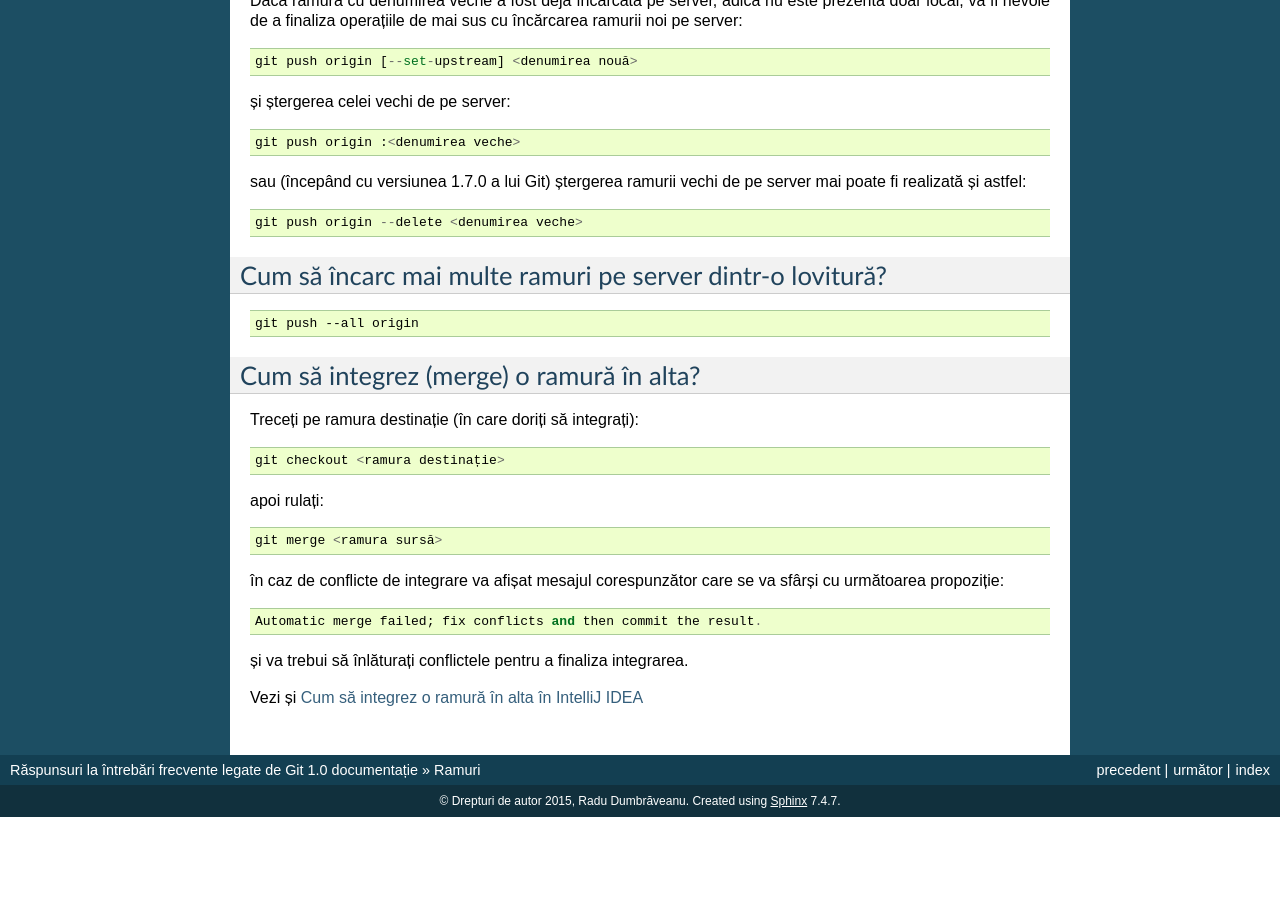
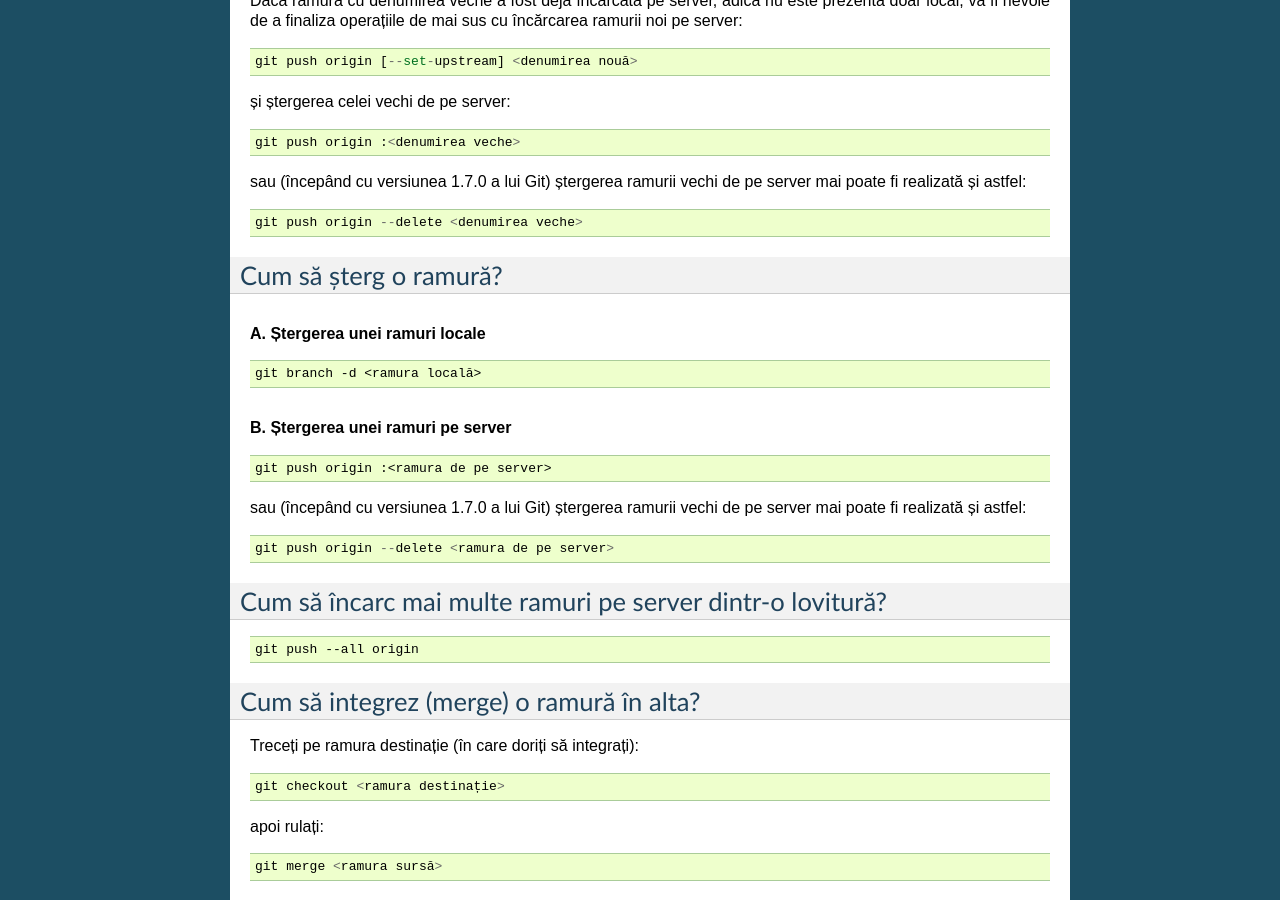
Before and after one commit to Streeling/git-rif, a Sphinx documentation site: the page built from source/ramuri.rst, in a window 1280 px wide and 900 px high, scrolled down 2637 px. Built offline with Sphinx 7.4.7, drawn with Linux system fonts in a browser that asks for light colours; before the commit the page ends 3454 px from its top, so only the background shows below that; some of the changed text lies outside the part shown.

Commit message:
Adăugare "Cum să șterg o ramură"

```diff
--- a/source/ramuri.rst
+++ b/source/ramuri.rst
@@ -158,6 +158,25 @@ sau (începând cu versiunea 1.7.0 a lui Git) ștergerea ramurii vechi de pe ser
 
 .. _Cum-să-încarc-mai-multe-ramuri-pe-server-dintr-o-lovitură:
 
+Cum să șterg o ramură?
+""""""""""""""""""""""
+
+.. rubric:: A. Ștergerea unei ramuri locale
+
+.. code-block:: bash
+
+   git branch -d <ramura locală>
+
+.. rubric:: B. Ștergerea unei ramuri pe server
+
+.. code-block:: bash
+
+   git push origin :<ramura de pe server>
+
+sau (începând cu versiunea 1.7.0 a lui Git) ștergerea ramurii vechi de pe server mai poate fi realizată și astfel::
+
+   git push origin --delete <ramura de pe server>
+
 Cum să încarc mai multe ramuri pe server dintr-o lovitură?
 """"""""""""""""""""""""""""""""""""""""""""""""""""""""""
 
```
